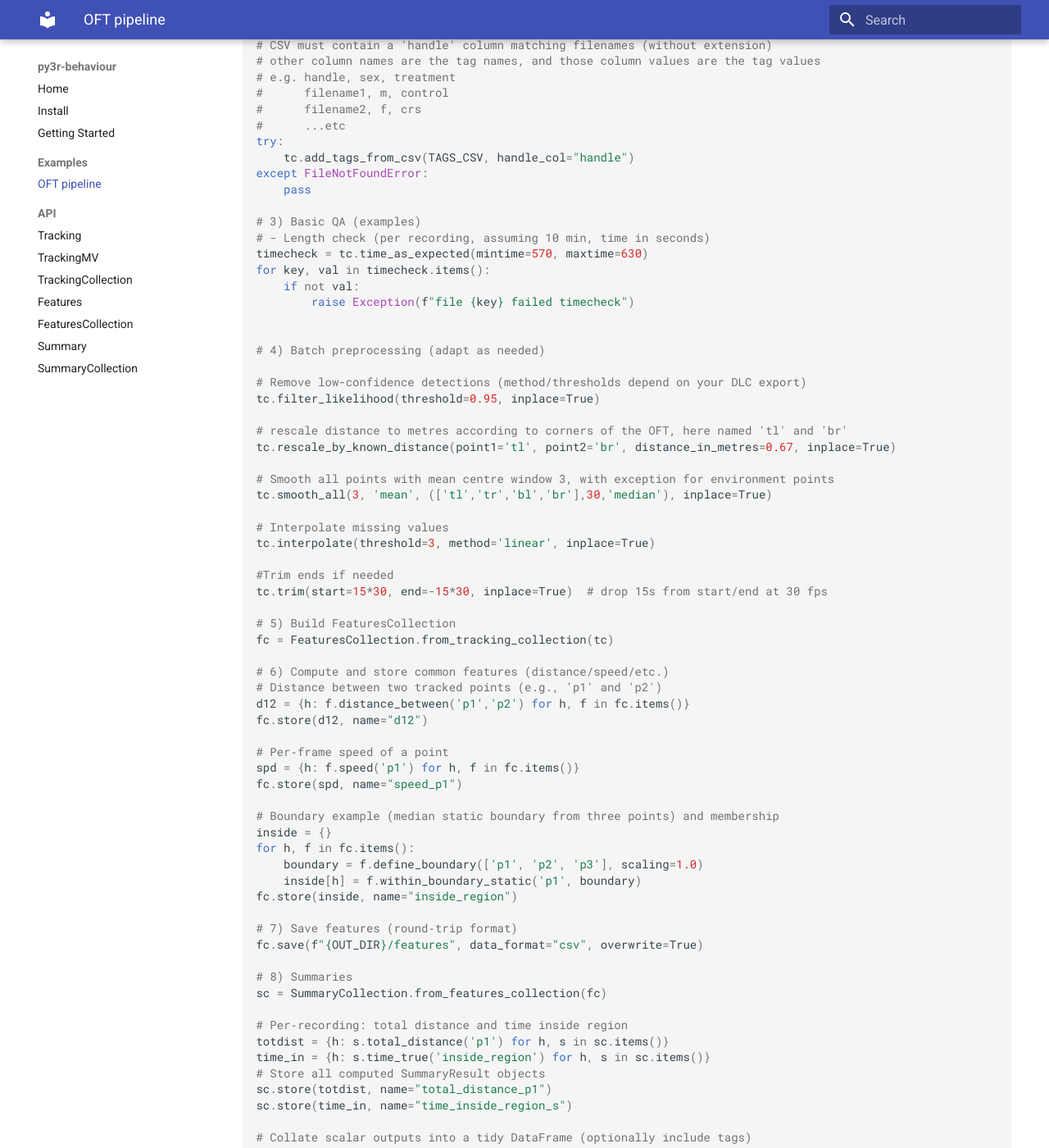
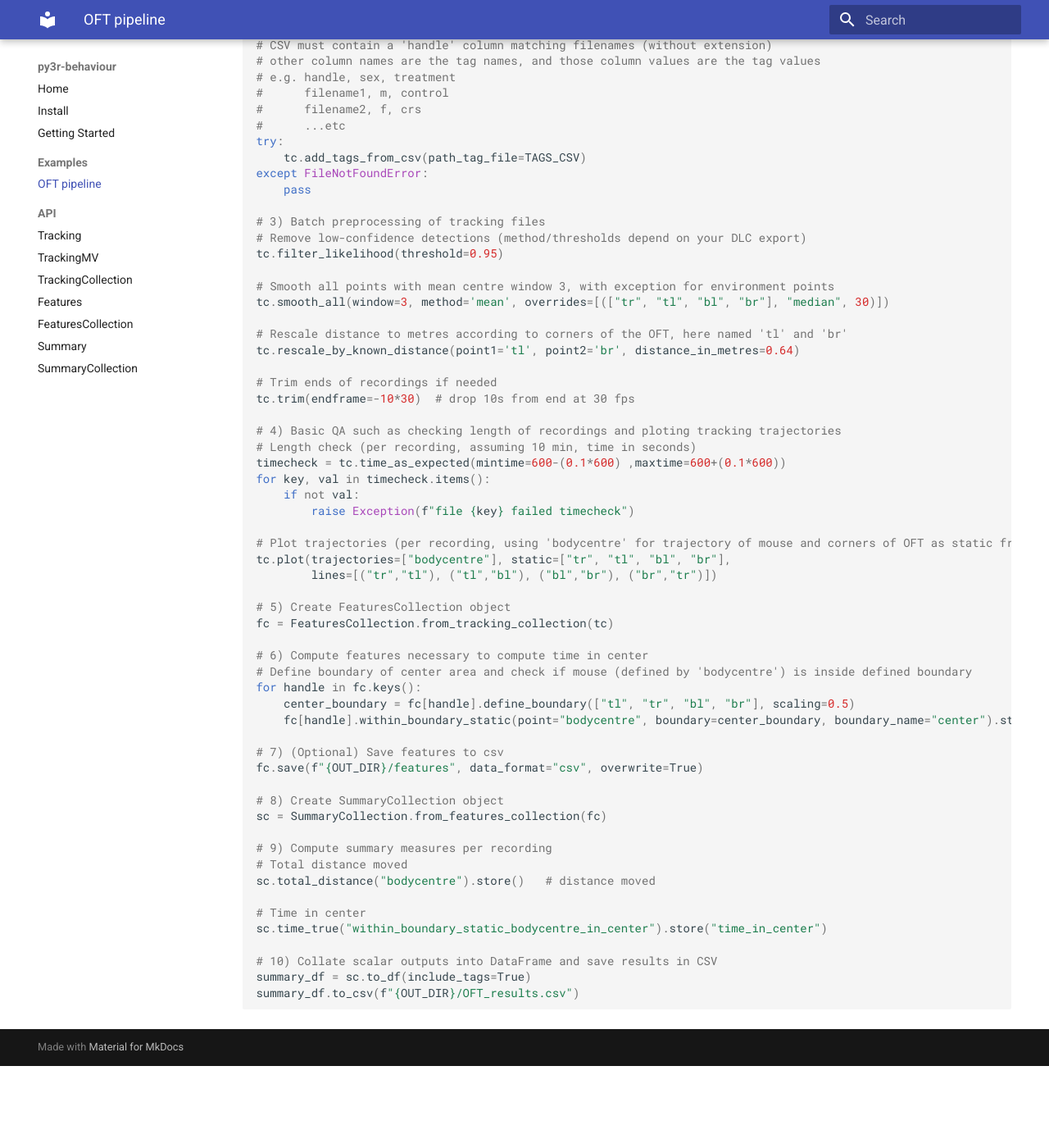
Before and after one commit to ETHZ-INS/py3r_behaviour, an MkDocs documentation site: the page built from docs/examples/oft_pipeline.md, in a window 1280 px wide and 1400 px high, scrolled down 448 px. Shown: the whole window at 82% size. Built offline with MkDocs 1.6.1 and Material for MkDocs 9.7.7, drawn with Linux system fonts in a browser that asks for light colours; after the commit the page ends 1748 px from its top, so only the background shows below that; some of the changed text lies outside the part shown.

Commit message:
Updating OFT pipeline in docs/examples

````diff
--- a/docs/examples/oft_pipeline.md
+++ b/docs/examples/oft_pipeline.md
@@ -1,4 +1,4 @@
-End‑to‑end example using folder‑based loaders, batch preprocessing, feature generation, and summary export. Paths are illustrative; adapt to your environment.
+End‑to‑end example computing "distance moved" and "time in center" using folder‑based loaders, batch preprocessing, feature generation, and summary export. Paths are illustrative; adapt to your environment.
 
 ```python
 # 1) Load a dataset of single‑view DLC CSVs into a TrackingCollection
@@ -6,11 +6,11 @@
 from py3r.behaviour.features.features_collection import FeaturesCollection
 from py3r.behaviour.summary.summary_collection import SummaryCollection
 
-DATA_DIR = "/data/recordings"            # e.g. contains S1.csv, S2.csv, ...
+DATA_DIR = "/data/recordings"            # e.g. contains OFT_id1.csv, OFT_id2.csv, ...
 TAGS_CSV = "/data/tags.csv"              # optional, with columns: handle, treatment, genotype, ...
-OUT_DIR  = "/outputs"                    # where to save artefacts
+OUT_DIR  = "/outputs"                    # where to save summary outputs
 
-tc = TrackingCollection.from_dlc_folder(DATA_DIR, fps=30)
+tc = TrackingCollection.from_dlc_folder(folder_path=DATA_DIR, fps=30)
 
 # 2) (Optional) Add tags from a CSV for grouping/analysis
 # CSV must contain a 'handle' column matching filenames (without extension)
@@ -20,71 +20,57 @@
 #      filename2, f, crs
 #      ...etc
 try:
-    tc.add_tags_from_csv(TAGS_CSV, handle_col="handle")
+    tc.add_tags_from_csv(path_tag_file=TAGS_CSV)
 except FileNotFoundError:
     pass
 
-# 3) Basic QA (examples)
-# - Length check (per recording, assuming 10 min, time in seconds)
-timecheck = tc.time_as_expected(mintime=570, maxtime=630)
+# 3) Batch preprocessing of tracking files
+# Remove low-confidence detections (method/thresholds depend on your DLC export)
+tc.filter_likelihood(threshold=0.95)
+
+# Smooth all points with mean centre window 3, with exception for environment points
+tc.smooth_all(window=3, method='mean', overrides=[(["tr", "tl", "bl", "br"], "median", 30)])
+
+# Rescale distance to metres according to corners of the OFT, here named 'tl' and 'br'
+tc.rescale_by_known_distance(point1='tl', point2='br', distance_in_metres=0.64)
+
+# Trim ends of recordings if needed
+tc.trim(endframe=-10*30)  # drop 10s from end at 30 fps
+
+# 4) Basic QA such as checking length of recordings and ploting tracking trajectories
+# Length check (per recording, assuming 10 min, time in seconds)
+timecheck = tc.time_as_expected(mintime=600-(0.1*600) ,maxtime=600+(0.1*600))
 for key, val in timecheck.items():
     if not val:
         raise Exception(f"file {key} failed timecheck")
 
+# Plot trajectories (per recording, using 'bodycentre' for trajectory of mouse and corners of OFT as static frame)
+tc.plot(trajectories=["bodycentre"], static=["tr", "tl", "bl", "br"],
+        lines=[("tr","tl"), ("tl","bl"), ("bl","br"), ("br","tr")])
 
-# 4) Batch preprocessing (adapt as needed)
-
-# Remove low-confidence detections (method/thresholds depend on your DLC export)
-tc.filter_likelihood(threshold=0.95, inplace=True)
-
-# rescale distance to metres according to corners of the OFT, here named 'tl' and 'br'
-tc.rescale_by_known_distance(point1='tl', point2='br', distance_in_metres=0.67, inplace=True)
-
-# Smooth all points with mean centre window 3, with exception for environment points
-tc.smooth_all(3, 'mean', (['tl','tr','bl','br'],30,'median'), inplace=True)
-
-# Interpolate missing values
-tc.interpolate(threshold=3, method='linear', inplace=True)
-
-#Trim ends if needed
-tc.trim(start=15*30, end=-15*30, inplace=True)  # drop 15s from start/end at 30 fps
-
-# 5) Build FeaturesCollection
+# 5) Create FeaturesCollection object
 fc = FeaturesCollection.from_tracking_collection(tc)
 
-# 6) Compute and store common features (distance/speed/etc.)
-# Distance between two tracked points (e.g., 'p1' and 'p2')
-d12 = {h: f.distance_between('p1','p2') for h, f in fc.items()}
-fc.store(d12, name="d12")
+# 6) Compute features necessary to compute time in center
+# Define boundary of center area and check if mouse (defined by 'bodycentre') is inside defined boundary
+for handle in fc.keys():
+    center_boundary = fc[handle].define_boundary(["tl", "tr", "bl", "br"], scaling=0.5)
+    fc[handle].within_boundary_static(point="bodycentre", boundary=center_boundary, boundary_name="center").store()
 
-# Per‑frame speed of a point
-spd = {h: f.speed('p1') for h, f in fc.items()}
-fc.store(spd, name="speed_p1")
-
-# Boundary example (median static boundary from three points) and membership
-inside = {}
-for h, f in fc.items():
-    boundary = f.define_boundary(['p1', 'p2', 'p3'], scaling=1.0)
-    inside[h] = f.within_boundary_static('p1', boundary)
-fc.store(inside, name="inside_region")
-
-# 7) Save features (round‑trip format)
+# 7) (Optional) Save features to csv
 fc.save(f"{OUT_DIR}/features", data_format="csv", overwrite=True)
 
-# 8) Summaries
+# 8) Create SummaryCollection object
 sc = SummaryCollection.from_features_collection(fc)
 
-# Per‑recording: total distance and time inside region
-totdist = {h: s.total_distance('p1') for h, s in sc.items()}
-time_in = {h: s.time_true('inside_region') for h, s in sc.items()}
-# Store all computed SummaryResult objects
-sc.store(totdist, name="total_distance_p1")
-sc.store(time_in, name="time_inside_region_s")
+# 9) Compute summary measures per recording
+# Total distance moved
+sc.total_distance("bodycentre").store()   # distance moved
 
-# Collate scalar outputs into a tidy DataFrame (optionally include tags)
+# Time in center
+sc.time_true("within_boundary_static_bodycentre_in_center").store("time_in_center")
+
+# 10) Collate scalar outputs into DataFrame and save results in CSV
 summary_df = sc.to_df(include_tags=True)
-print(summary_df.head())
-
-# 9) Save summaries (round‑trip format)
-sc.save(f"{OUT_DIR}/summaries", data_format="csv", overwrite=True)
+summary_df.to_csv(f"{OUT_DIR}/OFT_results.csv")
 ```
````
